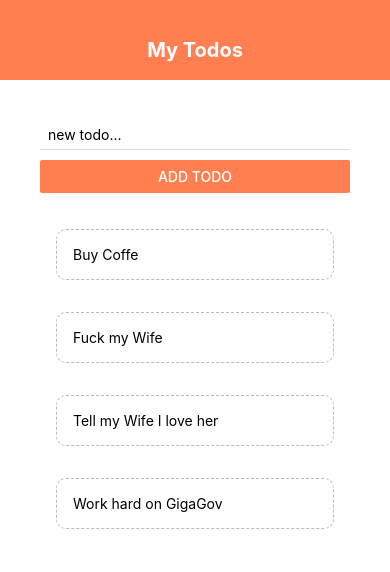
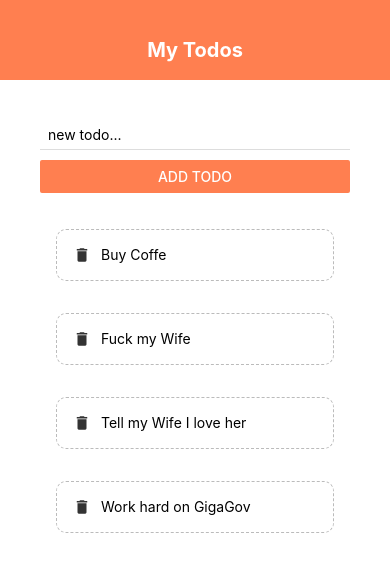
Before and after one commit to trew13690/todo-react-native-sample, a React Native app: screen / in a window 390 px wide. Shown: the top 572 px of the page. Built offline with nearby package versions, Linux system fonts and the light colour scheme.

Commit message:
Added icons to todoitems

```diff
--- a/App.js
+++ b/App.js
@@ -4,7 +4,6 @@
 import TodoItem from "./components/TodoItem";
 import AddToDo from "./components/addTodo";
 import Sandbox from "./components/sandbox";
-
 export default function App() {
 
     const [todos, setTodos] = useState([
--- a/components/TodoItem.js
+++ b/components/TodoItem.js
@@ -1,13 +1,16 @@
 import React from 'react';
-import {StyleSheet, Text, TouchableOpacity} from 'react-native';
-
+import {StyleSheet, Text, TouchableOpacity, View} from 'react-native';
+import {MaterialIcons} from '@expo/vector-icons';
 
 export default function TodoItem({item, pressHandler}) {
    return (
        <TouchableOpacity onPress={() => pressHandler(item.key)}>
-           <Text style={styles.item}>
+           <View style={styles.item}>
+              <MaterialIcons name='delete' size={18} color='#333'/>
+           <Text style={styles.itemText}>
                {item.text}
            </Text>
+           </View>
        </TouchableOpacity>
    )
 }
@@ -19,6 +22,10 @@
        borderColor: '#bbb',
        borderWidth: 1,
        borderStyle: 'dashed',
-       borderRadius: 10
-   }
+       borderRadius: 10,
+       flexDirection: 'row',
+   },
+    itemText: {
+       marginLeft: 10,
+    }
 })
```
